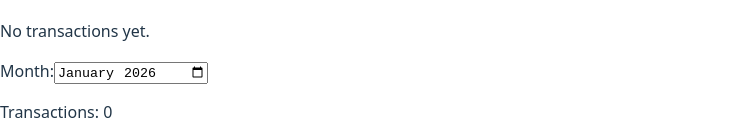
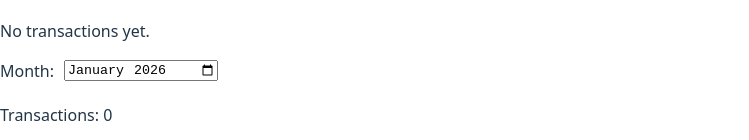
Before and after one commit to zypherson/personal-finance, a React (Vite) app: page / in a window 1280 px wide. Shown: the part 663-803 px from the top of the page, without its empty margins (0-749 px from the left). Built offline with nearby package versions, Linux system fonts and the light colour scheme.

Commit message:
monthly filter styling

```diff
--- a/src/index.css
+++ b/src/index.css
@@ -131,3 +131,9 @@ button:focus-visible {
   color: crimson;
   font-weight: bold;
 }
+.month-filter {
+  margin: 10px 0 20px;
+  display: flex;
+  align-items: center;
+  gap: 10px;
+}
```
Also changed, not shown: src/App.jsx (line endings or trailing spaces).
